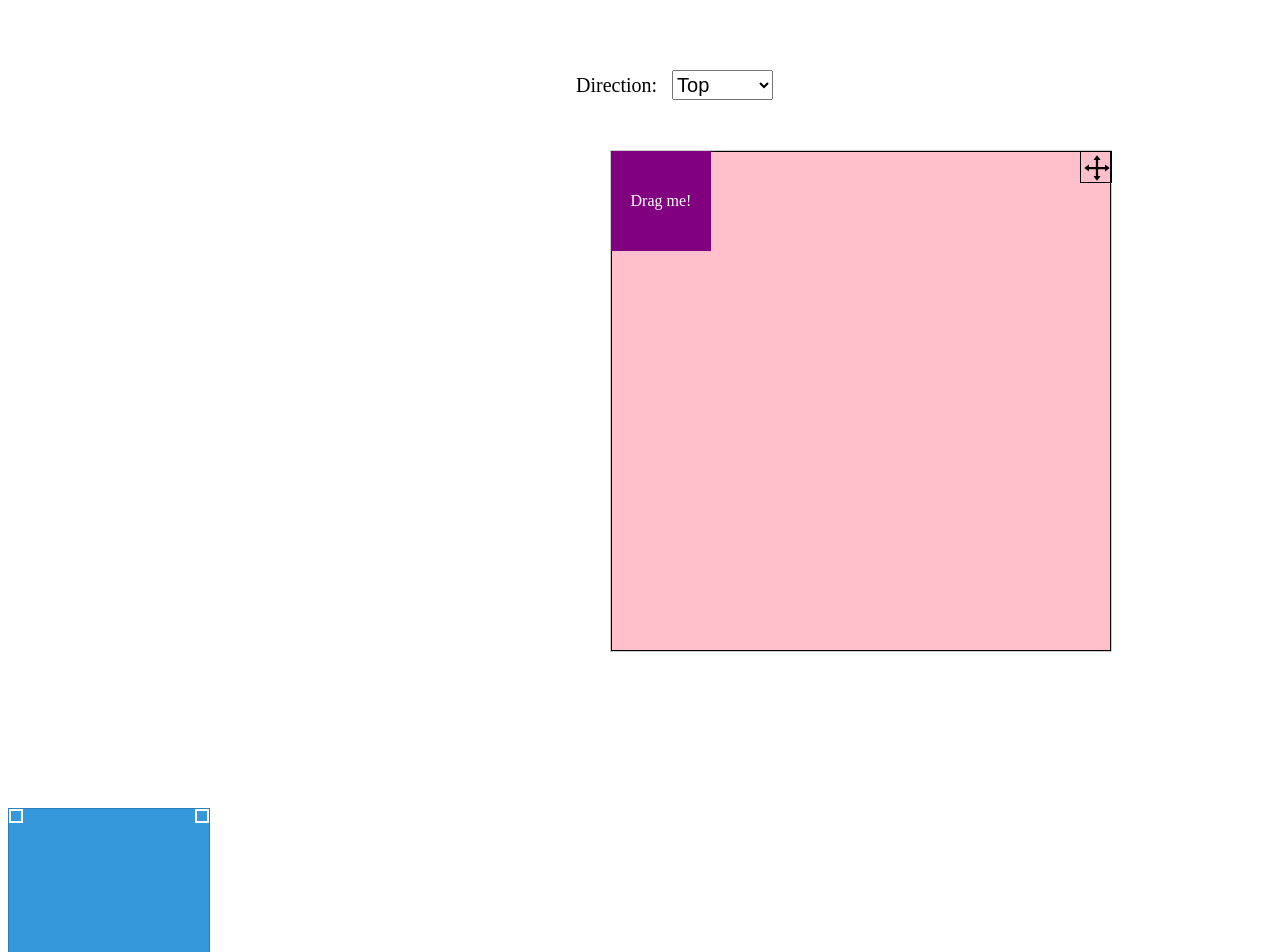
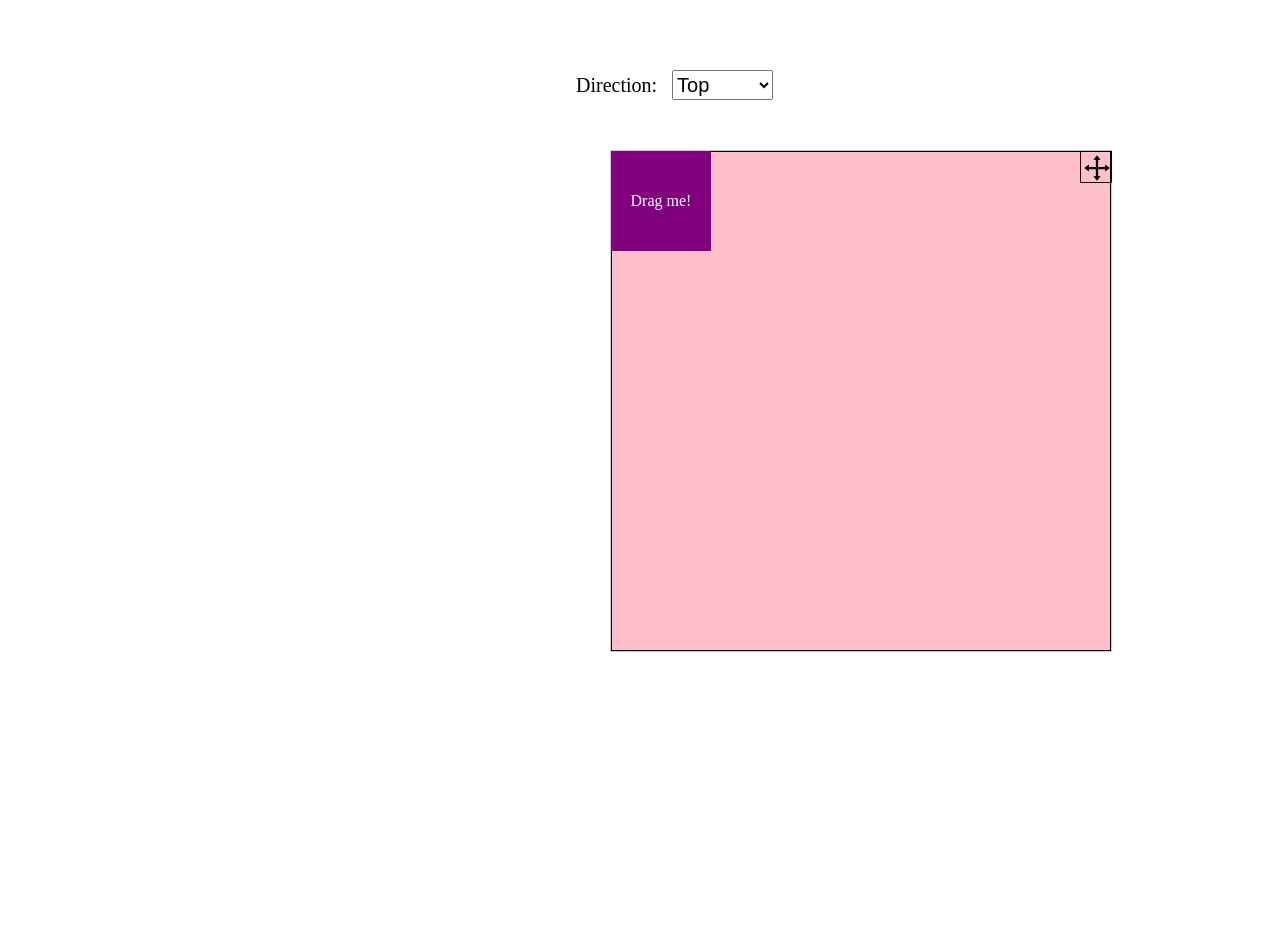
Before and after one commit to polin103109/Ollyotask4-dragdrophover-, a React (Vite) app: page / in a window 1280 px wide. Shown: the top 952 px of the page. After the commit the page ends 816 px from the top, so only its background shows below. Built offline with nearby package versions, Linux system fonts and the light colour scheme.

Commit message:
corrected

```diff
--- a/src/App.jsx
+++ b/src/App.jsx
@@ -7,7 +7,7 @@ function App() {
   return (
     <>
     <CreateDiv/>
-    <ResizableBox/>
+    {/* <ResizableBox/> */}
 
     </>
   )
```
